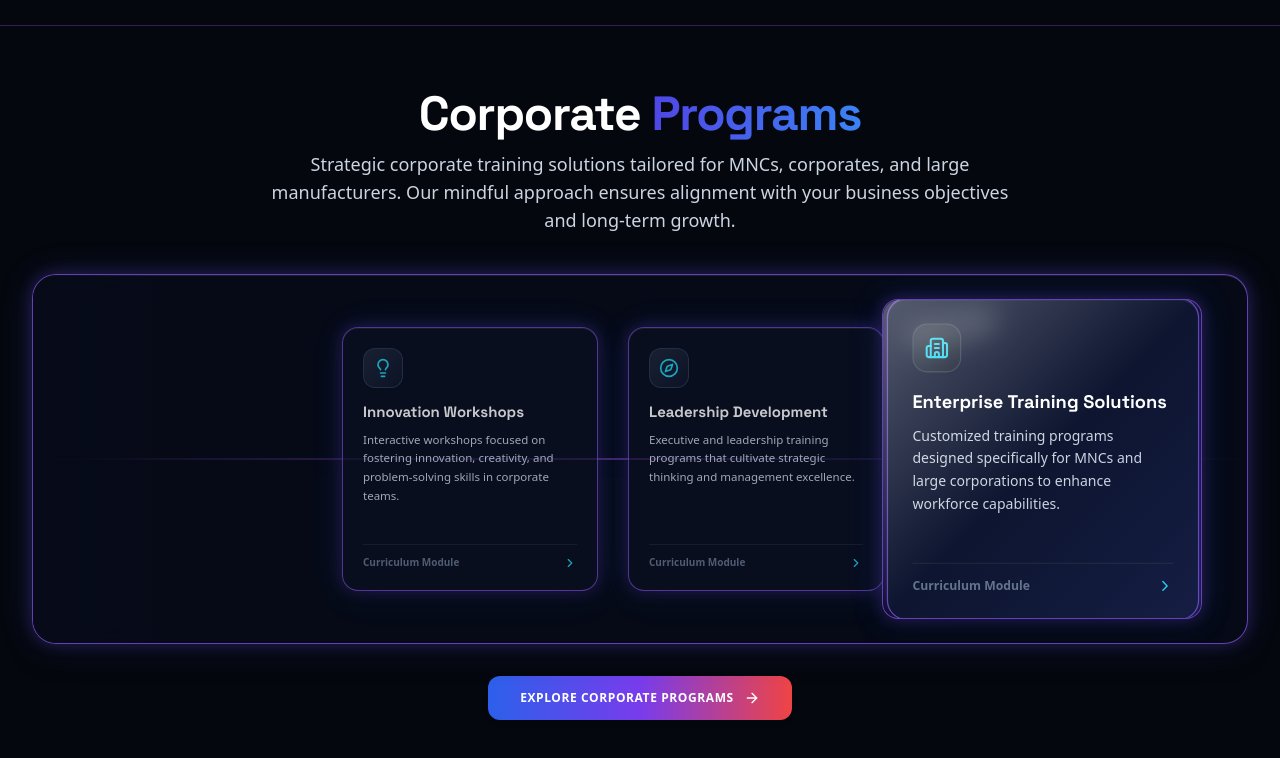
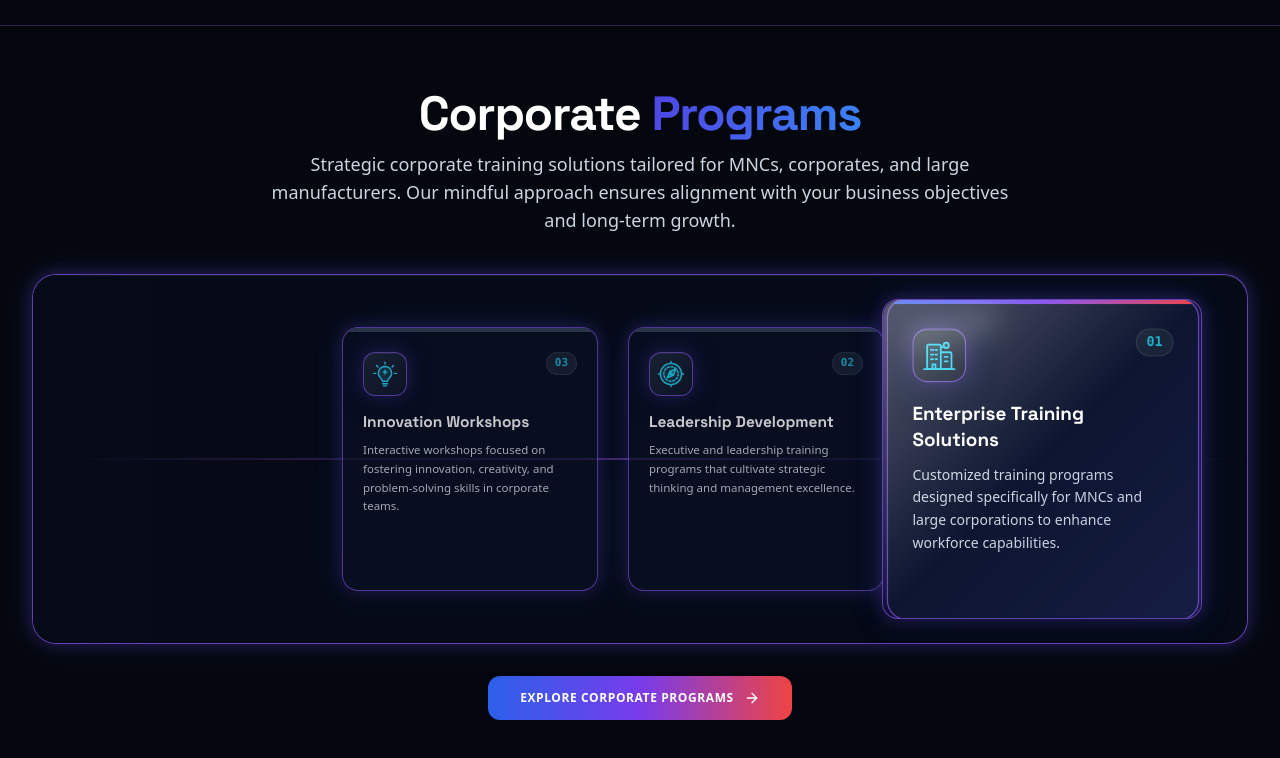
Before and after one commit to Tvadev24/Talentic360.AI, a React (Vite) app: page / in a window 1280 px wide. Shown: the part 5365-6123 px from the top of the page. Built offline with nearby package versions, Linux system fonts and the light colour scheme.

Commit message:
feat: remove Curriculum Module footer, add custom Corporate SVG icons, and polish card design

```diff
--- a/src/components/ProgramsSection.jsx
+++ b/src/components/ProgramsSection.jsx
@@ -115,6 +115,74 @@ function CertificationIcon({ className = 'w-full h-full' }) {
   );
 }
 
+/* Custom Brand-Matched SVG Icons for Corporate Training */
+function EnterpriseTrainingIcon({ className = 'w-full h-full' }) {
+  return (
+    <svg className={className} viewBox="0 0 48 48" fill="none" stroke="currentColor" strokeWidth="2.3" strokeLinecap="round" strokeLinejoin="round">
+      {/* Main corporate tower */}
+      <rect x="8" y="10" width="18" height="32" rx="2" fill="currentColor" fillOpacity="0.12" />
+      <path d="M13 17h3M13 23h3M13 29h3M19 17h2M19 23h2M19 29h2" />
+      <path d="M15 42v-6h4v6" />
+      {/* Connected enterprise wing */}
+      <path d="M26 20h12a2 2 0 0 1 2 2v20H26" fill="currentColor" fillOpacity="0.08" />
+      <path d="M31 26h4M31 32h4" />
+      {/* Network node above */}
+      <circle cx="33" cy="11" r="3.5" fill="currentColor" fillOpacity="0.18" />
+      <path d="M26 14l4-2M4 42h40" />
+    </svg>
+  );
+}
+
+function LeadershipDevIcon({ className = 'w-full h-full' }) {
+  return (
+    <svg className={className} viewBox="0 0 48 48" fill="none" stroke="currentColor" strokeWidth="2.3" strokeLinecap="round" strokeLinejoin="round">
+      {/* Executive compass / strategic vision */}
+      <circle cx="24" cy="24" r="17" fill="currentColor" fillOpacity="0.1" />
+      <circle cx="24" cy="24" r="11.5" strokeDasharray="3 3" />
+      {/* Needle pointing northeast */}
+      <path d="M18 30l4-10 10-4-4 10-10 4z" fill="currentColor" fillOpacity="0.22" />
+      <circle cx="24" cy="24" r="2" fill="currentColor" />
+      {/* Cardinal ticks */}
+      <path d="M24 4v3M24 41v3M4 24h3M41 24h3" />
+    </svg>
+  );
+}
+
+function InnovationWorkshopsIcon({ className = 'w-full h-full' }) {
+  return (
+    <svg className={className} viewBox="0 0 48 48" fill="none" stroke="currentColor" strokeWidth="2.3" strokeLinecap="round" strokeLinejoin="round">
+      {/* Radiant lightbulb with spark */}
+      <path d="M24 5v3M10.5 10.5l2.2 2.2M37.5 10.5l-2.2 2.2M6 23h3M39 23h3" />
+      <path d="M24 12a10.5 10.5 0 0 0-7 18.3c1.6 1.5 2.5 3.3 2.8 5.2h8.4c.3-1.9 1.2-3.7 2.8-5.2A10.5 10.5 0 0 0 24 12z" fill="currentColor" fillOpacity="0.14" />
+      {/* Inner spark / gear */}
+      <path d="M24 18v6M21 21h6" />
+      <path d="M20 39.5h8M21.5 43h5" />
+    </svg>
+  );
+}
+
+function PerformanceOptIcon({ className = 'w-full h-full' }) {
+  return (
+    <svg className={className} viewBox="0 0 48 48" fill="none" stroke="currentColor" strokeWidth="2.3" strokeLinecap="round" strokeLinejoin="round">
+      {/* Ascending performance bars */}
+      <path d="M6 41h36" />
+      <rect x="9" y="29" width="6" height="12" rx="1.2" fill="currentColor" fillOpacity="0.12" />
+      <rect x="19" y="22" width="6" height="19" rx="1.2" fill="currentColor" fillOpacity="0.16" />
+      <rect x="29" y="14" width="6" height="27" rx="1.2" fill="currentColor" fillOpacity="0.22" />
+      {/* Upward growth trajectory */}
+      <path d="M9 21l10-6 7 3.5L39 8" />
+      <path d="M33 8h6v6" />
+    </svg>
+  );
+}
+
+const corporateIconMap = {
+  'Enterprise Training Solutions': EnterpriseTrainingIcon,
+  'Leadership Development': LeadershipDevIcon,
+  'Innovation Workshops': InnovationWorkshopsIcon,
+  'Performance Optimization': PerformanceOptIcon
+};
+
 function CorporateMagnifierSection({ program, gradientClass, iconMap, onExplore }) {
   const sectionRef = useRef(null);
   const [progress, setProgress] = useState(0);
@@ -188,7 +256,7 @@ function CorporateMagnifierSection({ program, gradientClass, iconMap, onExplore
   };
 
   const renderConveyorCard = (item, idx, magnified = false) => {
-    const ItemIcon = iconMap[item.icon] || BookOpen;
+    const ItemIcon = corporateIconMap[item.title] || iconMap[item.icon] || BookOpen;
     const x = getWrappedX(idx);
     const isWrappingEdge = x < WRAP_MIN + 70 || x > WRAP_MAX - 50;
 
@@ -203,27 +271,39 @@ function CorporateMagnifierSection({ program, gradientClass, iconMap, onExplore
           transform: 'translateY(-50%)',
           opacity: isWrappingEdge ? 0 : magnified ? 1 : 0.78
         }}
-        className={`absolute p-5 rounded-2xl border flex flex-col justify-between transition-opacity duration-200 ${
+        className={`absolute overflow-hidden rounded-2xl border flex flex-col justify-start transition-opacity duration-200 ${
           magnified
             ? 'bg-white dark:bg-[#0d1530] border-indigo-400/90 dark:border-cyan-400/80 shadow-xl'
-            : 'bg-white/75 dark:bg-[#0c1226]/75 border-slate-200/80 dark:border-slate-800/80'
+            : 'bg-white/80 dark:bg-[#0c1226]/80 border-slate-200/80 dark:border-slate-800/80'
         }`}
       >
+        {/* Top Brand Accent Bar */}
+        <div
+          className={`h-1 w-full shrink-0 ${
+            magnified
+              ? 'bg-gradient-to-r from-[#2c60ea] via-[#783cec] to-[#ef4444]'
+              : 'bg-gradient-to-r from-indigo-300/70 to-purple-300/70 dark:from-slate-700 dark:to-slate-700'
+          }`}
+        />
+
+        <div className="p-5 flex-1 flex flex-col justify-between">
           <div>
-          <div className="w-10 h-10 rounded-xl bg-gradient-to-br from-indigo-50 to-purple-50 dark:from-slate-800 dark:to-slate-900 border border-slate-200 dark:border-slate-700/80 flex items-center justify-center text-indigo-600 dark:text-cyan-400 mb-3.5 shadow-sm">
-            <ItemIcon className="w-5 h-5" />
+            <div className="flex items-start justify-between gap-2 mb-4">
+              <div className="w-11 h-11 p-1.5 rounded-xl bg-gradient-to-br from-indigo-50 to-purple-50 dark:from-slate-800 dark:to-slate-900 border border-slate-200 dark:border-slate-700/80 flex items-center justify-center text-indigo-600 dark:text-cyan-400 shadow-sm">
+                <ItemIcon className="w-full h-full" />
               </div>
-          <h3 className="font-display font-bold text-[15px] leading-snug text-slate-900 dark:text-white mb-2">
+              <span className="text-[11px] font-mono font-bold text-indigo-500/80 dark:text-cyan-400/80 bg-indigo-50/80 dark:bg-slate-800/80 px-2 py-0.5 rounded-full border border-indigo-100 dark:border-slate-700/60">
+                0{idx + 1}
+              </span>
+            </div>
+
+            <h3 className="font-display font-bold text-[15.5px] leading-snug text-slate-900 dark:text-white mb-2">
               {item.title}
             </h3>
-          <p className="text-[11.5px] text-slate-600 dark:text-slate-300 leading-relaxed line-clamp-4">
+            <p className="text-[11.5px] text-slate-600 dark:text-slate-300 leading-relaxed">
               {item.description}
             </p>
           </div>
-
-        <div className="pt-2.5 mt-2 border-t border-slate-100 dark:border-slate-800/80 flex items-center justify-between text-[10px] font-semibold text-slate-400 dark:text-slate-500">
-          <span>Curriculum Module</span>
-          <ChevronRight className="w-3.5 h-3.5 text-indigo-500 dark:text-cyan-400" />
         </div>
       </div>
     );
@@ -316,15 +396,21 @@ function CorporateMagnifierSection({ program, gradientClass, iconMap, onExplore
         {/* Mobile/Tablet Fallback Grid */}
         <div className="grid grid-cols-1 md:grid-cols-2 gap-6 mb-10 lg:hidden">
           {program.items.map((item, itemIdx) => {
-            const ItemIcon = iconMap[item.icon] || BookOpen;
+            const ItemIcon = corporateIconMap[item.title] || iconMap[item.icon] || BookOpen;
             return (
               <div
                 key={itemIdx}
-                className="p-6 rounded-2xl bg-white/80 dark:bg-[#0c1226]/85 border border-slate-200 dark:border-slate-800 shadow-sm flex flex-col justify-between"
+                className="overflow-hidden rounded-2xl bg-white/85 dark:bg-[#0c1226]/90 border border-slate-200 dark:border-slate-800 shadow-sm flex flex-col justify-start"
               >
-                <div>
-                  <div className="w-12 h-12 rounded-xl bg-gradient-to-br from-indigo-50 to-purple-50 dark:from-slate-800 dark:to-slate-900 border border-slate-200 dark:border-slate-700/80 flex items-center justify-center text-indigo-600 dark:text-cyan-400 mb-5 shadow-sm">
-                    <ItemIcon className="w-6 h-6" />
+                <div className="h-1 w-full bg-gradient-to-r from-[#2c60ea] via-[#783cec] to-[#ef4444]" />
+                <div className="p-6">
+                  <div className="flex items-start justify-between gap-2 mb-5">
+                    <div className="w-12 h-12 p-1.5 rounded-xl bg-gradient-to-br from-indigo-50 to-purple-50 dark:from-slate-800 dark:to-slate-900 border border-slate-200 dark:border-slate-700/80 flex items-center justify-center text-indigo-600 dark:text-cyan-400 shadow-sm">
+                      <ItemIcon className="w-full h-full" />
+                    </div>
+                    <span className="text-[11px] font-mono font-bold text-indigo-500/80 dark:text-cyan-400/80 bg-indigo-50/80 dark:bg-slate-800/80 px-2.5 py-0.5 rounded-full border border-indigo-100 dark:border-slate-700/60">
+                      0{itemIdx + 1}
+                    </span>
                   </div>
                   <h3 className="font-display font-bold text-lg text-slate-900 dark:text-white mb-2.5">
                     {item.title}
```
Lines whose indentation alone changed are shown as unchanged.
